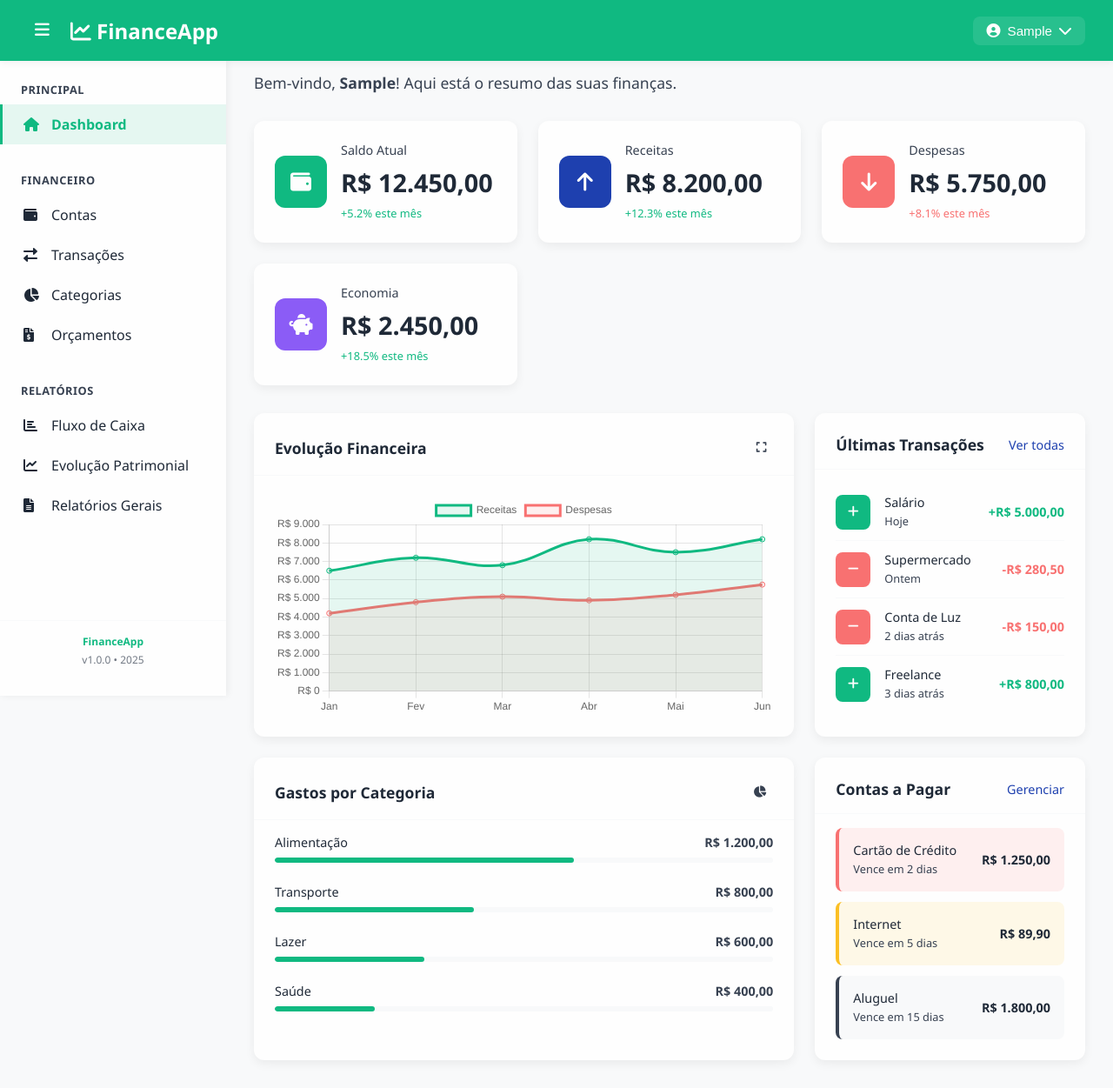
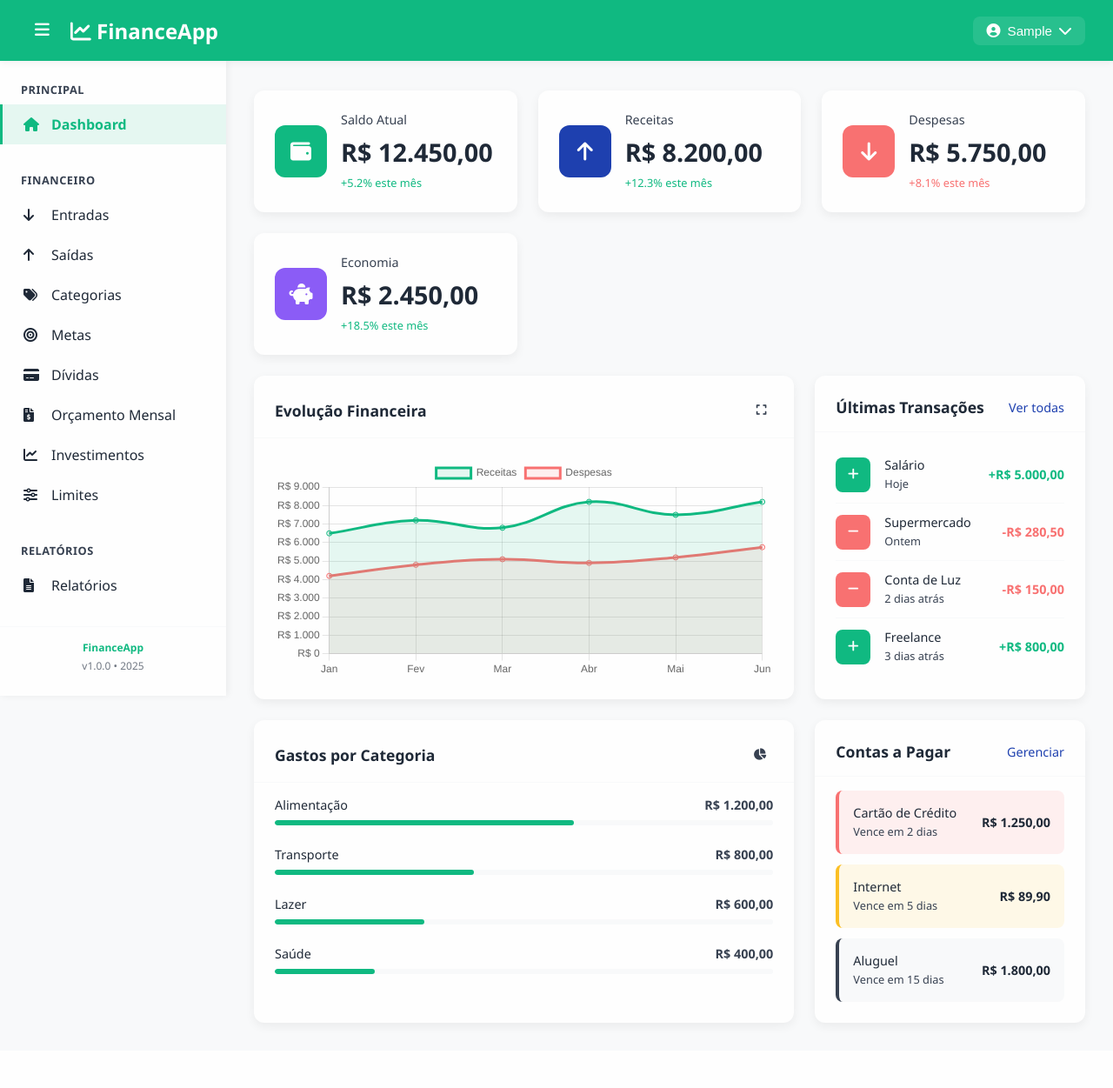
Before and after one commit to oliveiratales/gestao-financeira-php, a PHP site: page /dashboard in a window 1280 px wide. Shown: the whole page at 87% size. After the commit the page ends 1181 px from the top, so only its background shows below. Run offline with PHP 8.4, Linux system fonts and the light colour scheme; the visitor is signed in with stand-in values (Sample User, id 1).

Commit message:
:construction: Atualização da SideBar

```diff
--- a/app/Views/dashboard/index.php
+++ b/app/Views/dashboard/index.php
@@ -3,11 +3,6 @@ $title = "Dashboard Financeiro";
 $activePage = 'dashboard';
 ob_start();
 ?>
-<div class="dashboard-header-content">
-    <h1>Dashboard Financeiro</h1>
-    <p>Bem-vindo, <strong><?= htmlspecialchars(explode(' ', $user->getName())[0]) ?></strong>! Aqui está o resumo das
-        suas finanças.</p>
-</div>
 
 <!-- Cards de Resumo -->
 <div class="stats-grid">
--- a/app/Views/layout/main.php
+++ b/app/Views/layout/main.php
@@ -30,6 +30,7 @@
             <div class="user-dropdown-menu" id="userDropdownMenu">
                 <a href="#" class="dropdown-item"><i class="fas fa-user"></i> Perfil</a>
                 <a href="#" class="dropdown-item"><i class="fas fa-cog"></i> Preferências</a>
+                <a href="#" class="dropdown-item"><i class="fas fa-bell"></i> Notificações</a>
                 <a href="/logout" class="dropdown-item logout"><i class="fas fa-sign-out-alt"></i> Sair</a>
             </div>
         </div>
@@ -39,51 +40,65 @@
     <nav class="sidebar" id="sidebar">
         <div class="sidebar-menu">
             <div class="sidebar-content">
+                <!-- Principal -->
                 <div class="menu-section">
                     <div class="menu-section-title">Principal</div>
-                    <a href="/dashboard" class="menu-item active">
+                    <a href="/dashboard" class="menu-item <?= ($activePage ?? '') === 'dashboard' ? 'active' : '' ?>">
                         <i class="fas fa-home"></i>
                         <span>Dashboard</span>
                     </a>
                 </div>
 
+                <!-- Financeiro -->
                 <div class="menu-section">
                     <div class="menu-section-title">Financeiro</div>
-                    <a href="#" class="menu-item">
-                        <i class="fas fa-wallet"></i>
-                        <span>Contas</span>
+                    <a href="/entradas" class="menu-item <?= ($activePage ?? '') === 'entradas' ? 'active' : '' ?>">
+                        <i class="fas fa-arrow-down"></i>
+                        <span>Entradas</span>
                     </a>
-                    <a href="#" class="menu-item">
-                        <i class="fas fa-exchange-alt"></i>
-                        <span>Transações</span>
+                    <a href="/saidas" class="menu-item <?= ($activePage ?? '') === 'saidas' ? 'active' : '' ?>">
+                        <i class="fas fa-arrow-up"></i>
+                        <span>Saídas</span>
                     </a>
-                    <a href="#" class="menu-item">
-                        <i class="fas fa-chart-pie"></i>
+                    <a href="/categorias" class="menu-item <?= ($activePage ?? '') === 'categorias' ? 'active' : '' ?>">
+                        <i class="fas fa-tags"></i>
                         <span>Categorias</span>
                     </a>
-                    <a href="#" class="menu-item">
+                    <a href="/metas" class="menu-item <?= ($activePage ?? '') === 'metas' ? 'active' : '' ?>">
+                        <i class="fas fa-bullseye"></i>
+                        <span>Metas</span>
+                    </a>
+                    <a href="/dividas" class="menu-item <?= ($activePage ?? '') === 'dividas' ? 'active' : '' ?>">
+                        <i class="fas fa-credit-card"></i>
+                        <span>Dívidas</span>
+                    </a>
+                    <a href="/orcamento-mensal"
+                        class="menu-item <?= ($activePage ?? '') === 'orcamento-mensal' ? 'active' : '' ?>">
                         <i class="fas fa-file-invoice-dollar"></i>
-                        <span>Orçamentos</span>
+                        <span>Orçamento Mensal</span>
+                    </a>
+                    <a href="/investimentos"
+                        class="menu-item <?= ($activePage ?? '') === 'investimentos' ? 'active' : '' ?>">
+                        <i class="fas fa-chart-line"></i>
+                        <span>Investimentos</span>
+                    </a>
+                    <a href="/limites" class="menu-item <?= ($activePage ?? '') === 'limites' ? 'active' : '' ?>">
+                        <i class="fas fa-sliders-h"></i>
+                        <span>Limites</span>
                     </a>
                 </div>
 
+                <!-- Relatórios -->
                 <div class="menu-section">
                     <div class="menu-section-title">Relatórios</div>
-                    <a href="#" class="menu-item">
-                        <i class="fas fa-chart-bar"></i>
-                        <span>Fluxo de Caixa</span>
-                    </a>
-                    <a href="#" class="menu-item">
-                        <i class="fas fa-chart-line"></i>
-                        <span>Evolução Patrimonial</span>
-                    </a>
-                    <a href="#" class="menu-item">
+                    <a href="/relatorios" class="menu-item <?= ($activePage ?? '') === 'relatorios' ? 'active' : '' ?>">
                         <i class="fas fa-file-alt"></i>
-                        <span>Relatórios Gerais</span>
+                        <span>Relatórios</span>
                     </a>
                 </div>
             </div>
 
+            <!-- Footer da sidebar -->
             <div class="sidebar-footer">
                 <div class="app-info">
                     <div class="app-name"><?= $_ENV['APP_NAME'] ?? 'FinanceApp' ?></div>
--- a/public/css/style.css
+++ b/public/css/style.css
@@ -604,6 +604,7 @@ body:not(.dashboard-container)::before {
     margin-left: 260px;
     padding: 2rem;
     transition: margin-left 0.3s ease;
+    margin-top: 4.5rem;
 }
 
 .main-content.expanded {
@@ -656,26 +657,12 @@ body:not(.dashboard-container)::before {
 }
 
 /* Dashboard Styles */
-.dashboard-header-content {
-    margin-bottom: 2rem;
-}
-
-.dashboard-header-content h1 {
-    font-size: 2rem;
-    color: var(--neutral-dark);
-    margin-bottom: 0.5rem;
-}
-
-.dashboard-header-content p {
-    color: var(--neutral-medium);
-    font-size: 1.1rem;
-}
 
 .stats-grid {
     display: grid;
     grid-template-columns: repeat(auto-fit, minmax(250px, 1fr));
     gap: 1.5rem;
-    margin-bottom: 2rem;
+    margin-bottom: 1.5rem;
 }
 
 .stat-card {
```
